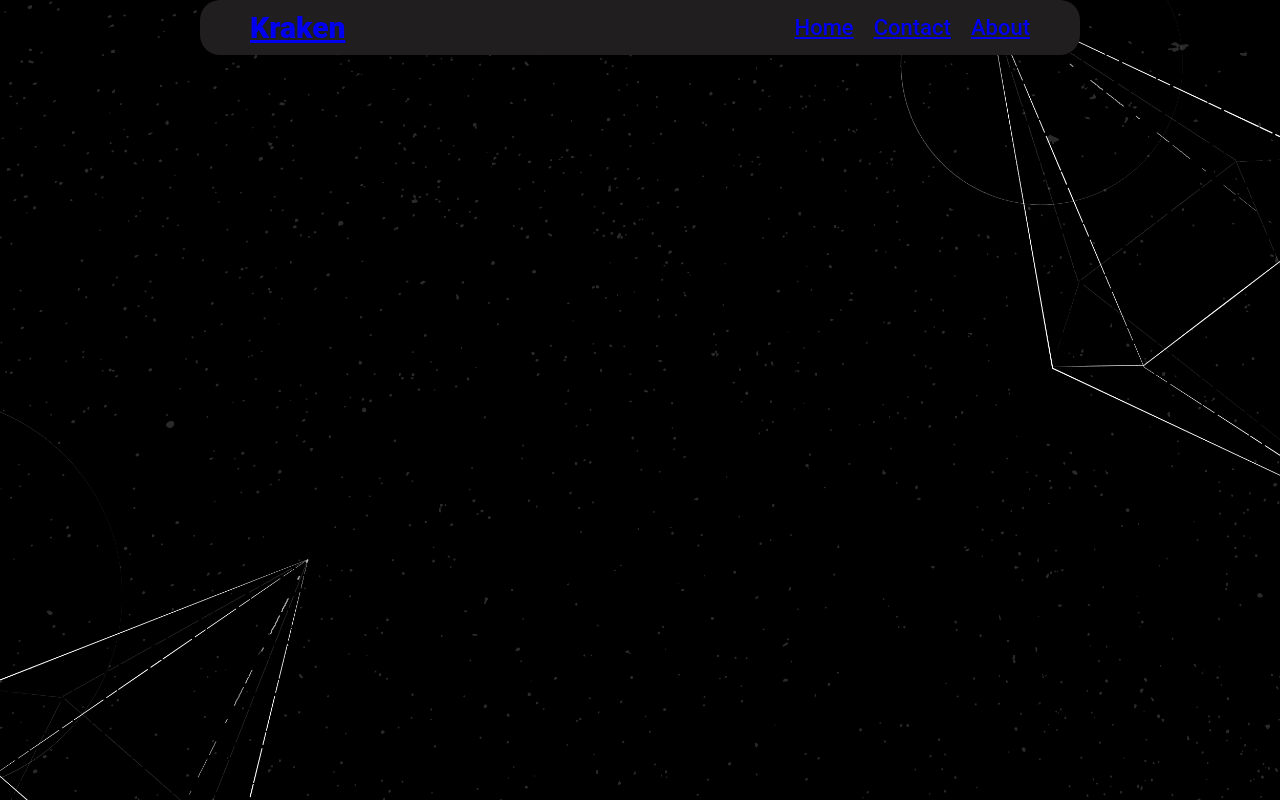
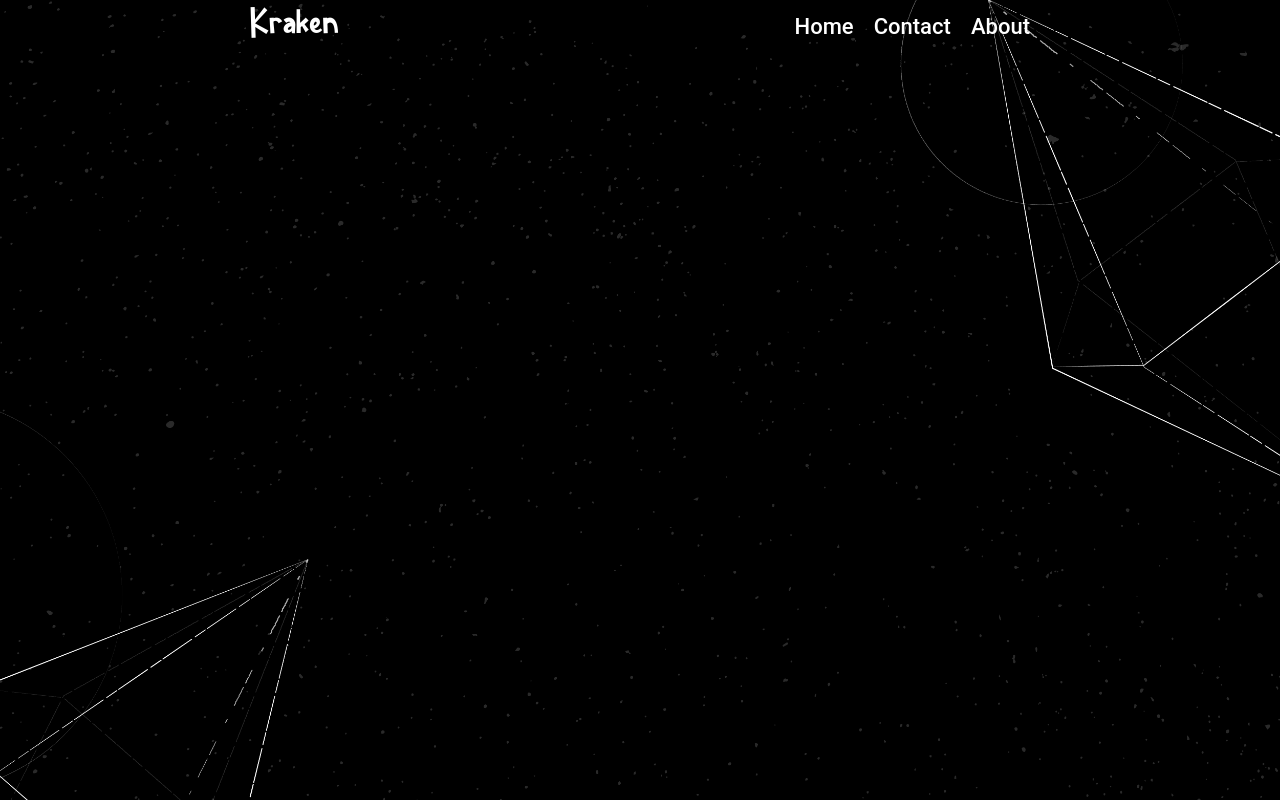
Before and after one commit to nesangcode/nesangcode.github.io, a plain HTML site: page index.html in a window 1280 px wide. Drawn offline with Linux system fonts and the light colour scheme.

Commit message:
Remove default anchor style

```diff
--- a/styles.css
+++ b/styles.css
@@ -3,8 +3,13 @@
     src: url(./fonts/ka1.ttf);
 }
 
+@font-face {
+    font-family: "Kids Dream";
+    src: url(./fonts/KidsDream.ttf);
+}
 
-@import url('https://fonts.googleapis.com/css2?family=Montserrat&family=Roboto:wght@900&family=Secular+One&display=swap');
+@import url('https://fonts.googleapis.com/css2?family=Montserrat&family=Poppins:wght@800&family=Roboto:wght@1000&family=Secular+One&display=swap');
+
 
 .opening {
     font-family: pixel;
@@ -19,7 +24,7 @@ body {
 
 .header {
     display: flex;
-    background-color: rgb(32, 30, 30);
+    /* background-color: rgb(32, 30, 30); */
     align-items: center;
     justify-content: center;
     font-family: Roboto;
@@ -31,13 +36,24 @@ body {
     margin: 0 200px;
     border-radius: 20px;
     max-width: 80vw;
-    animation: fadein 1.5s;
+    /* animation: fadein 1.5s; */
 }
 
 .name {
     margin-right: auto;
     font-size: 30px;
-    font-weight: 1000;
+    /* font-weight: 1000; */
+    font-family: "Kids Dream";
+}
+
+a {
+    text-decoration: none;
+    color: white;
+}
+
+a:visited {
+    text-decoration: none;
+    color: white;
 }
 
 .home {
```
